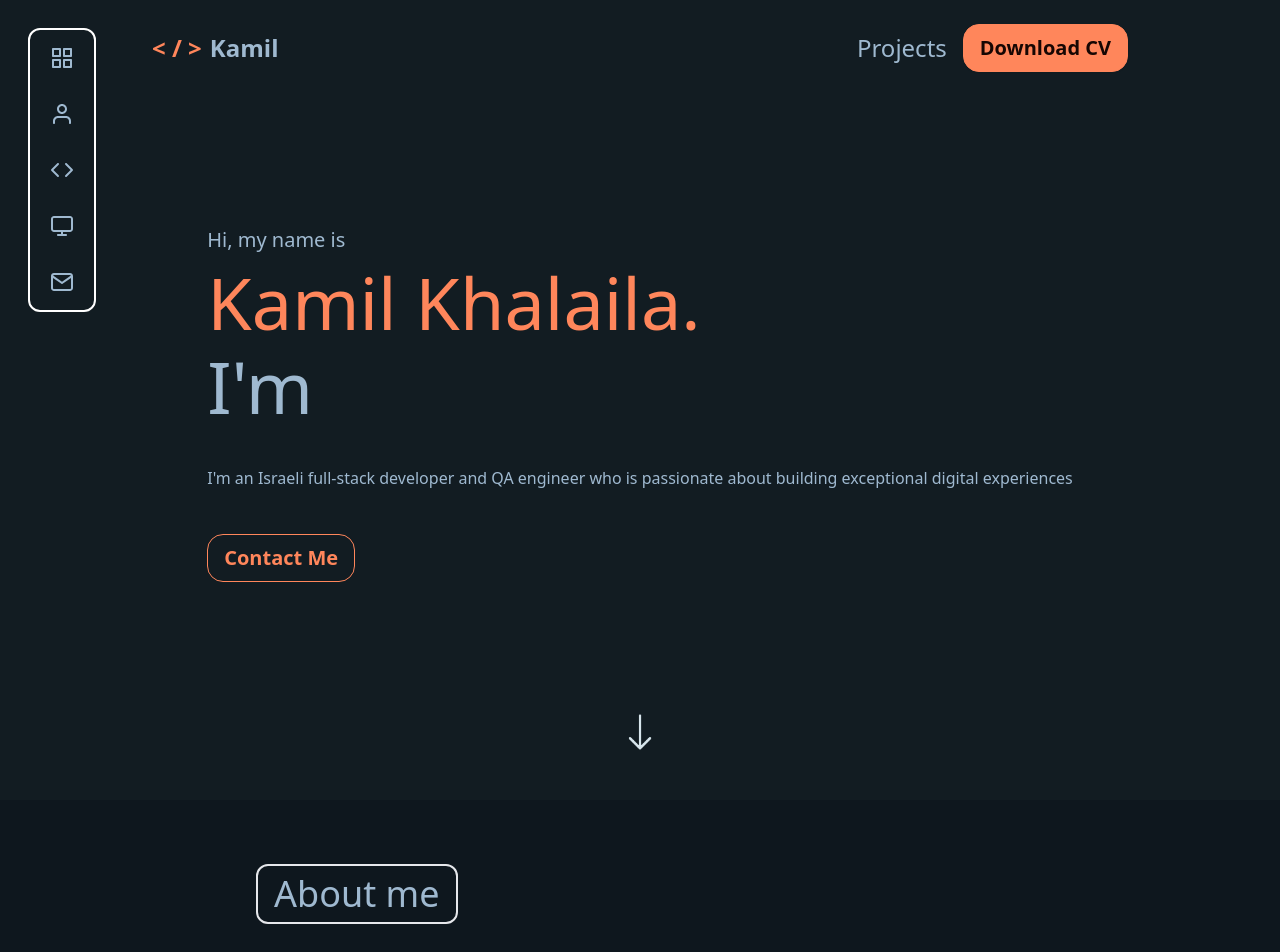
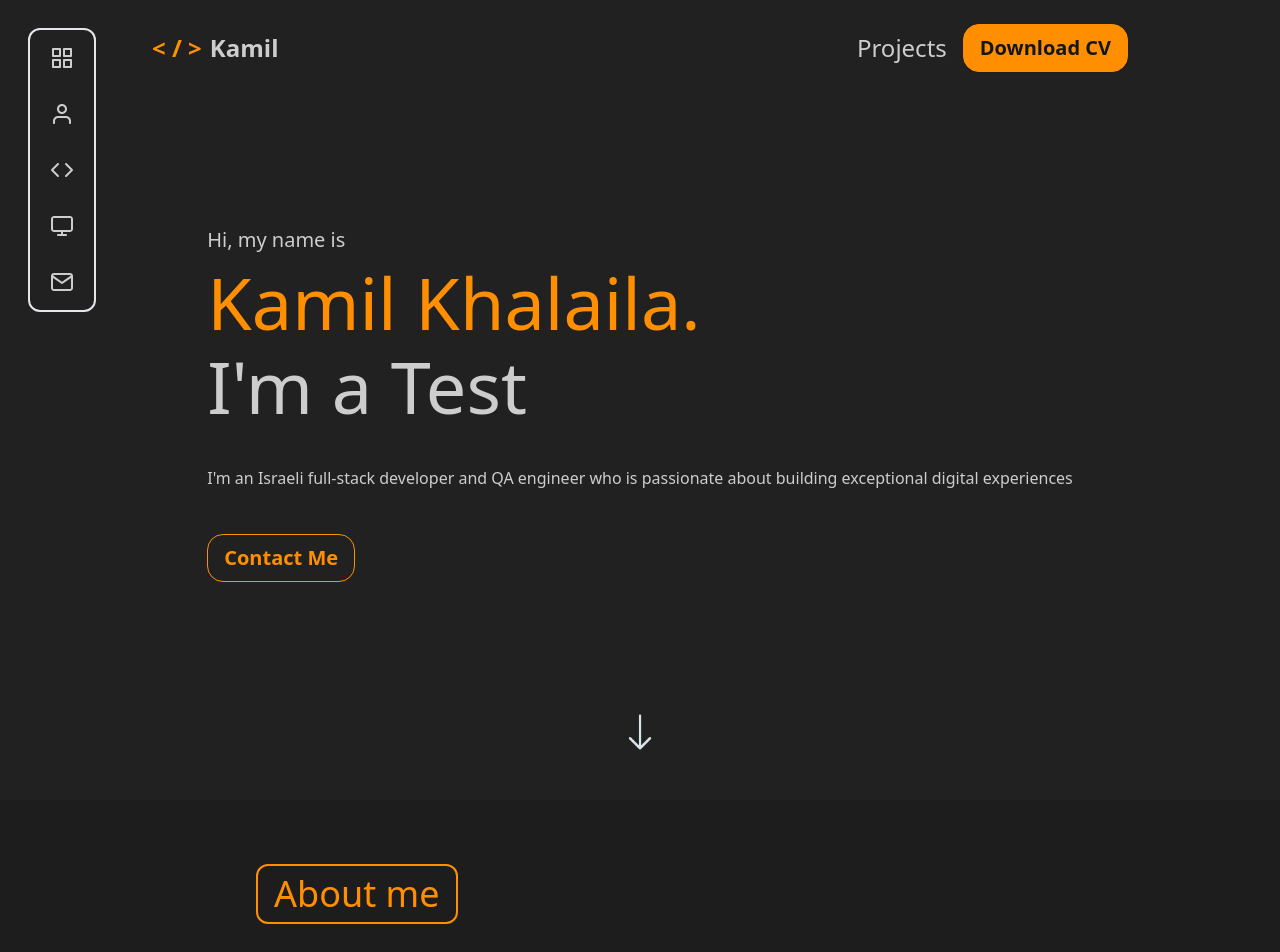
Before and after one commit to R894/portfolio, a React (Vite) app: page / in a window 1280 px wide. Shown: the top 952 px of the page. Built offline with nearby package versions, Linux system fonts and the light colour scheme.

Commit message:
fix style inconsistency across themes

```diff
--- a/src/assets/icons/skills/index.tsx
+++ b/src/assets/icons/skills/index.tsx
@@ -8,3 +8,5 @@ export {default as postgresLogo} from './postgresql-logo.svg'
 export {default as tailwindLogo} from './Tailwind_CSS_Logo.svg'
 export {default as typescriptLogo} from './ts-logo.svg'
 export {default as reactLogo} from './react-logo.svg'
+export {default as playwrightLogo} from './playwright-logo.svg'
+export {default as jestLogo} from './jest-logo.svg'
--- a/src/components/ProjectCard.tsx
+++ b/src/components/ProjectCard.tsx
@@ -13,7 +13,7 @@ interface ProjectCardProps {
 
 const Tag = ({ skillName }: { skillName: string }) => {
   return (
-    <p className="py-[2px] badge badge-outline text-bg1 font-bold px-1 rounded-md w-fit text-xs bg-brand1">
+    <p className="badge badge-outline font-bold px-1 rounded-md text-xs">
       {skillName}
     </p>
   );
@@ -32,14 +32,14 @@ const ProjectCard: React.FC<ProjectCardProps> = ({
       <div className="relative">
         <img
           src={imgSrc}
-          className="w-full h-56 rounded-t-lg bg-white object-cover"
+          className="w-full h-56 rounded-t-lg object-cover"
         />
         <div className="absolute inset-0 h-auto bg-gradient-to-t from-black to-transparent opacity-30" />
       </div>
 
       <div className="p-4 flex flex-col flex-grow justify-between">
         <div>
-          <h1 className="card-title">{title}</h1>
+          <h1 className="card-title text-primary">{title}</h1>
           <p className="py-2 font-IBM text-sm">{children}</p>
           <div className="card-actions flex gap-2 flex-wrap">
             {tags.map((tag, index) => (
--- a/src/features/ContactForm/index.tsx
+++ b/src/features/ContactForm/index.tsx
@@ -58,7 +58,7 @@ const ContactForm = () => {
 
   return (
     <>
-      <h1 className="text-3xl sm:text-4xl bg-transparent text-brand1 border-2 border-brand1 rounded-xl px-4 py-2">
+      <h1 className="text-3xl sm:text-4xl bg-transparent text-primary border-2 border-primary rounded-xl px-4 py-2">
         Send me a message
       </h1>
       <p className="py-2 text-xs font-IBM">
--- a/src/features/Navbar/index.tsx
+++ b/src/features/Navbar/index.tsx
@@ -23,7 +23,7 @@ const NavItem: React.FC<NavItemProps> = ({ children, scrollTo }) => {
         handleClickScroll();
       }}
     >
-      <li className="hover:bg-white hover:text-black transition ease-in-out rounded-xl duration-150 p-2">
+      <li className="hover:bg-white hover:text-neutral text-base transition ease-in-out rounded-xl duration-150 p-2">
         {children}
       </li>
     </a>
@@ -32,7 +32,7 @@ const NavItem: React.FC<NavItemProps> = ({ children, scrollTo }) => {
 
 const Navbar = () => {
   return (
-    <nav className="bg-bg2 hidden xl:block border-2 border-white fixed top-7 left-7 rounded-xl px-3 py-2">
+    <nav className="bg-bg2 hidden xl:block border-2 border-base text-base fixed top-7 left-7 rounded-xl px-3 py-2">
       <ul className="flex flex-col gap-4">
         <NavItem scrollTo="home">
           <GridIcon />
--- a/src/pages/About.tsx
+++ b/src/pages/About.tsx
@@ -6,7 +6,7 @@ const About = () => {
     <Section id="about" altStyle={true}>
       <div className="flex gap-32 flex-wrap justify-center py-16">
         <div className="flex flex-col gap-8">
-          <h1 className="text-4xl w-fit bg-bg1 border-2 border-brand1 rounded-xl px-4 py-2">
+          <h1 className="text-4xl w-fit border-2 border-primary text-primary rounded-xl px-4 py-2">
             About me
           </h1>
           <div className="flex flex-col bg-base-100 max-w-3xl p-4 rounded-3xl text-base gap-4 shadow-xl">
--- a/src/pages/Contact.tsx
+++ b/src/pages/Contact.tsx
@@ -3,7 +3,7 @@ import Section from "../features/Section";
 
 const Contact = () => {
   return (
-    <Section id="contact" title="Contact"footer={true}>
+    <Section id="contact" title="Contact" footer={true}>
       <div className="flex flex-col justify-center items-center w-full">
 
         <ContactForm />
--- a/src/pages/Home.tsx
+++ b/src/pages/Home.tsx
@@ -20,7 +20,7 @@ const Home = () => {
             Kamil Khalaila.
           </p>
           <div className="text-5xl xl:text-7xl">
-          I'm <Typewriter text={["a Fullstack Developer", "a tech enthusiast", "a Test Engineer"]} cursor="|" typeSpeed={120}  pauseSpeed={2500}/>
+          I'm a <Typewriter text={["Fullstack Developer", "Test Engineer", "Tech enthusiast" ]} cursor="|" typeSpeed={120}  pauseSpeed={2500}/>
           </div>
           <p className="text-base py-8 font-IBM">
             I'm an Israeli full-stack developer and QA engineer who is
--- a/src/pages/Skills.tsx
+++ b/src/pages/Skills.tsx
@@ -33,6 +33,8 @@ const Skills = () => {
         <SkillIcon skillName="Postgresql" skillPath={Icons.postgresLogo} />
         <SkillIcon skillName="React" skillPath={Icons.reactLogo} />
         <SkillIcon skillName="TailwindCSS" skillPath={Icons.tailwindLogo} />
+        <SkillIcon skillName="Playwright" skillPath={Icons.playwrightLogo}/>
+        <SkillIcon skillName="Jest" skillPath={Icons.jestLogo}/>
       </div>
     </Section>
   );
--- a/tailwind.config.js
+++ b/tailwind.config.js
@@ -4,7 +4,7 @@ export default {
     "./src/**/*.{js,jsx,ts,tsx,svg}",
   ],
   daisyui:{
-    themes:["sunset"],
+    themes:["halloween"],
   },
   plugins: [require("daisyui")],
 }
```
Also changed, not shown: src/assets/icons/skills/jest-logo.svg (added), src/assets/icons/skills/playwright-logo.svg (added).
